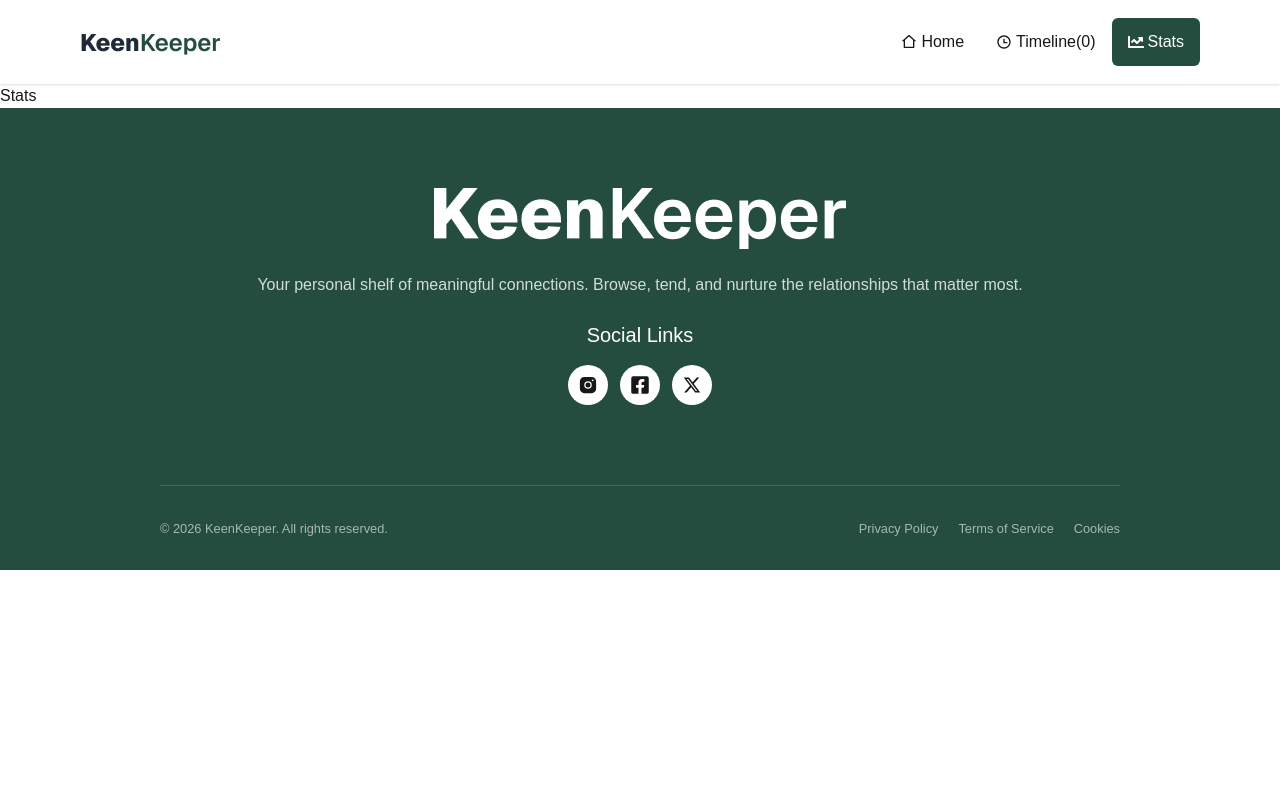
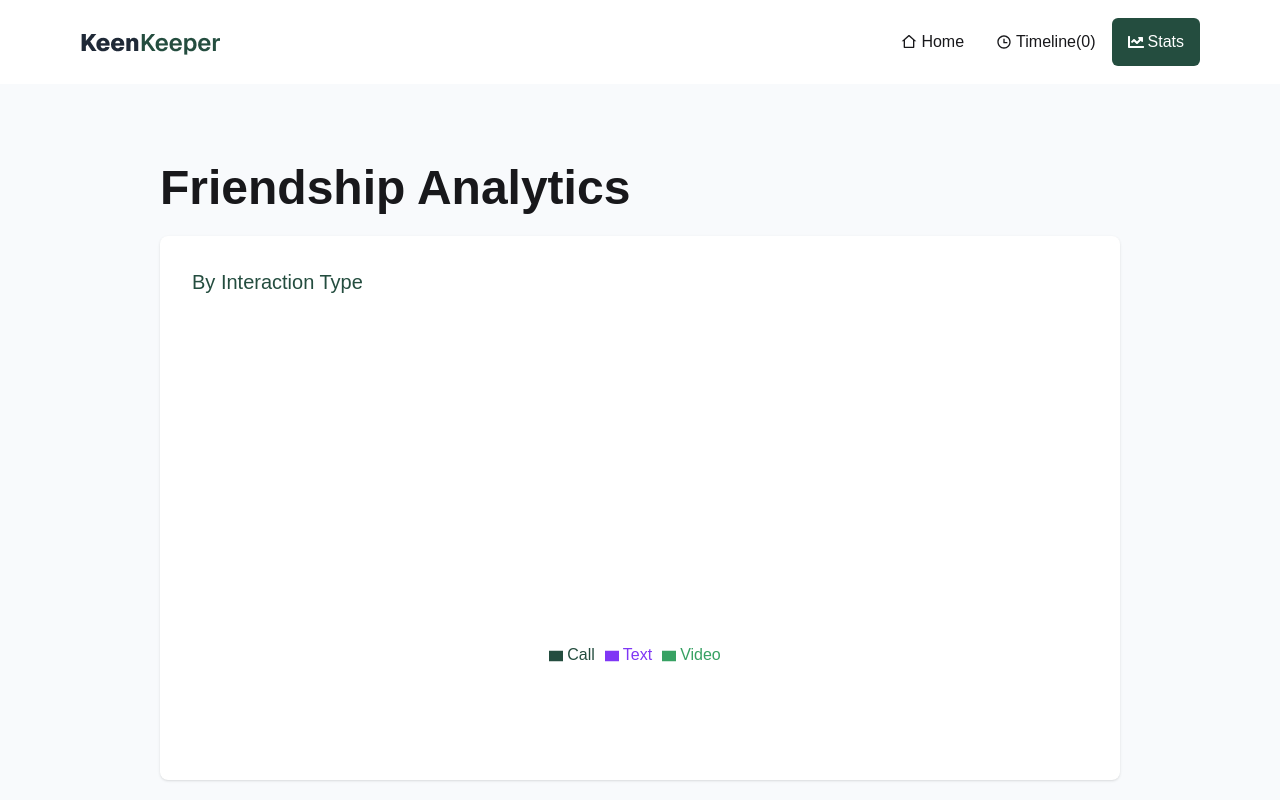
Before and after one commit to sufianWG/keen-keeper, a React (Vite) app: page /stats in a window 1280 px wide. Shown: the top 800 px of the page. Built offline with nearby package versions, Linux system fonts and the light colour scheme; some icons are missing.

Commit message:
added rechart & made it dynamic as per the timeline data

```diff
--- a/package.json
+++ b/package.json
@@ -16,10 +16,12 @@
     "react-icons": "^5.6.0",
     "react-router": "^7.18.0",
     "react-toastify": "^11.1.0",
+    "recharts": "^3.8.1",
     "tailwindcss": "^4.3.1"
   },
   "devDependencies": {
     "@eslint/js": "^10.0.1",
+    "@recharts/devtools": "^0.0.14",
     "@types/react": "^19.2.14",
     "@types/react-dom": "^19.2.3",
     "@vitejs/plugin-react": "^6.0.1",
--- a/src/pages/Stats.jsx
+++ b/src/pages/Stats.jsx
@@ -1,7 +1,53 @@
+import { RechartsDevtools } from "@recharts/devtools";
+import { useContext } from "react";
+import { Legend, Pie, PieChart, Tooltip } from "recharts";
+import { TimelineContext } from "../Context/TimelineContext";
+
+
 const Stats = () => {
+    const { timelineData } = useContext(TimelineContext);
+
+    // console.log(timelineData);
+
+    const TextTypeData = timelineData.filter(item => item.Action === "Text");
+    const CAllTypeData = timelineData.filter(item => item.Action === "Call");
+    const VideoTypeData = timelineData.filter(item => item.Action === "Call");
+    // console.log(typeof(TextTypeData.length));
+
+    const data = [
+        { name: "Text", value: TextTypeData.length, fill: "#7F37F5" },
+        { name: "Call", value: CAllTypeData.length, fill: "#244D3F" },
+        { name: "Video", value: VideoTypeData.length, fill: "#37A163" }
+    ];
     return (
-        <div>
-            Stats
+        <div className="bg-[#F8FAFC]">
+            <div className="w-9/12 mx-auto py-20">
+                <h1 className="mb-6 text-5xl font-bold text-center md:text-left">Friendship Analytics</h1>
+                <div className="bg-white rounded-lg shadow p-8">
+                    <div>
+                        <h3 className="text-xl text-[#244D3F] font-medium text-center md:text-left">By Interaction Type</h3>
+                    </div>
+                    <div className="flex flex-col justify-center items-center py-19">
+                        <PieChart style={{ width: '100%', maxWidth: '300px', maxHeight: '80vh', aspectRatio: 1 }} className="py-4" responsive>
+                            <Pie
+                                data={data}
+                                innerRadius="80%"
+                                outerRadius="100%"
+                                // Corner radius is the rounded edge of each pie slice
+                                cornerRadius="50%"
+                                fill="#8884d8"
+                                // padding angle is the gap between each pie slice
+                                paddingAngle={5}
+                                dataKey="value"
+                                isAnimationActive={true}
+                            />
+                            <RechartsDevtools />
+                            <Legend></Legend>
+                            <Tooltip></Tooltip>
+                        </PieChart>
+                    </div>
+                </div>
+            </div>
         </div>
     );
 };
```
Also changed, not shown: 1 other file (tests, documents, lock files or other folders).
